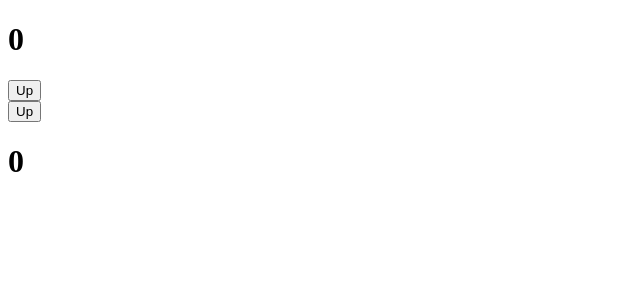
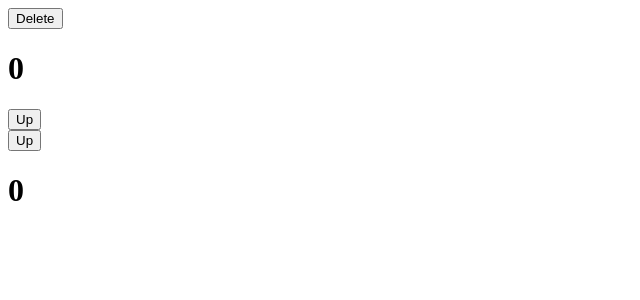
Before and after one commit to sarok86/Hook-and-differnt-types-of-use, a React (Create React App) app: page / in a window 1280 px wide. Shown: the top 300 px of the page, without its empty margins (0-640 px from the left). Built offline with nearby package versions, Linux system fonts and the light colour scheme.

Commit message:
useEffect and lifecycle unmounting in hook

```diff
--- a/src/App.js
+++ b/src/App.js
@@ -1,14 +1,16 @@
-import React, { Component } from 'react';
+import React, { useState } from 'react';
 import Logger from './components/Logger';
 
-class App extends Component {
-  render() {
-    return (
-      <div>
-        <Logger/>
-      </div>
-    );
-  }
-}
+const App = () => {
+
+  const [isShown , setIsShown] = useState(true);
+
+  return (
+    <div>
+      <button onClick={()=> setIsShown(false)}>Delete</button>
+      {isShown && <Logger/>}
+    </div>
+  );
+};
 
 export default App;
--- a/src/components/Logger.js
+++ b/src/components/Logger.js
@@ -1,4 +1,4 @@
-import React, { useEffect, useState } from 'react';
+import React, {useState ,useEffect} from 'react';
 
 const Logger = () => {
 
@@ -6,7 +6,11 @@ const Logger = () => {
     const [second , setSecond] =useState(0);
 
     useEffect(()=>{
-        console.log(number)
+        console.log(number);
+
+        return () => {
+            console.log("The logger component is removed  from DOM")
+        }
     },[])
 
     return (
```
